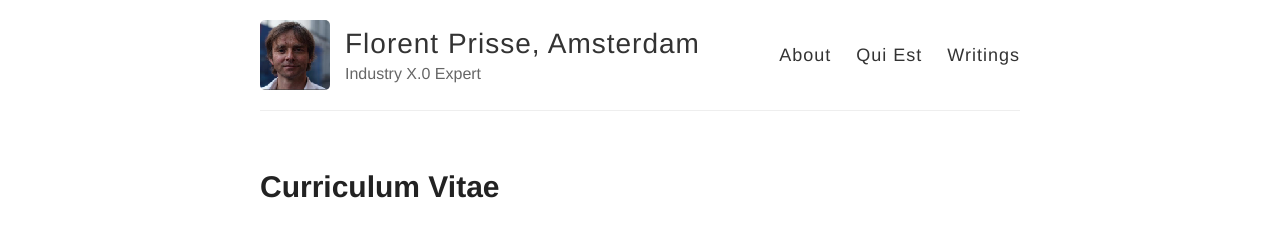
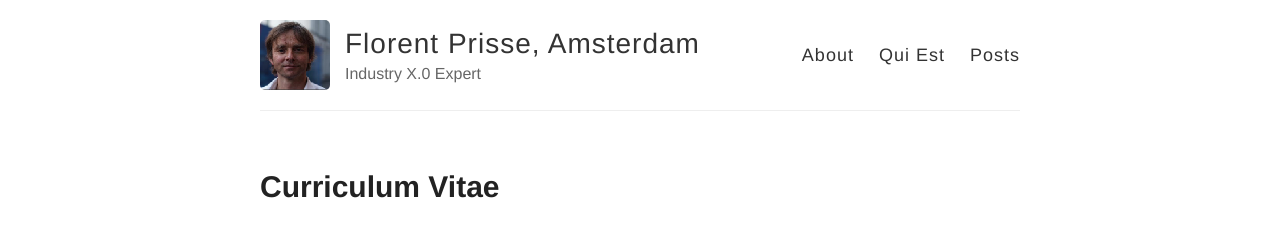
Before and after one commit to fprisse/fprisse.github.io, a Jekyll site: the page index.html, which Jekyll copies as it is, in a window 1280 px wide. Shown: the top 238 px of the page. Built offline with Jekyll 4.4.1, drawn with Linux system fonts in a browser that asks for light colours; comment, search, counter and statistics services are not loaded.

Commit message:
posts updat index

```diff
--- a/index.html
+++ b/index.html
@@ -43,7 +43,7 @@
           <nav>
             <a href="/about">About</a>
             <a href="/quiest">Qui Est</a>
-            <a href="/writings">Writings</a>
+            <a href="/posts/">Posts</a>
           </nav>
         </header>
       </div>
```
